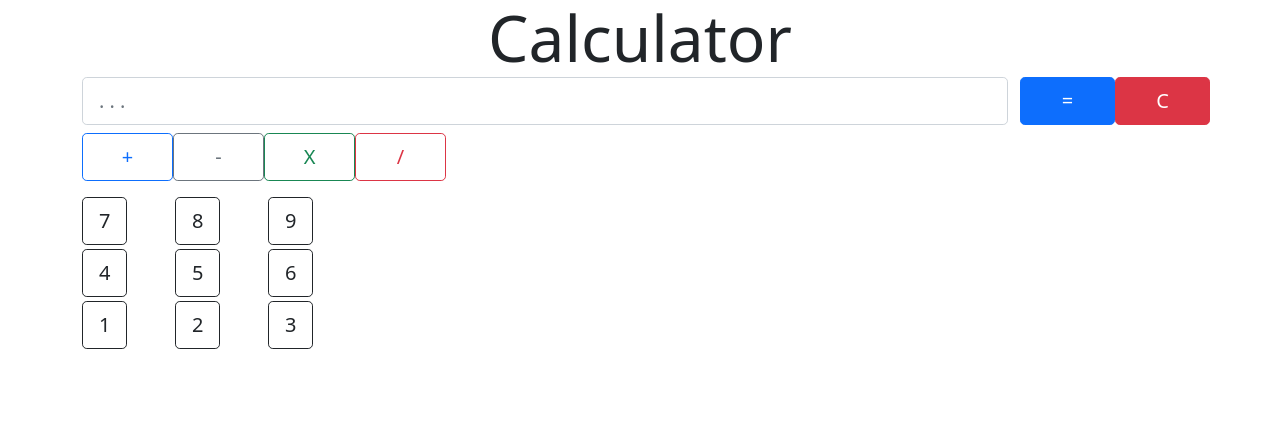
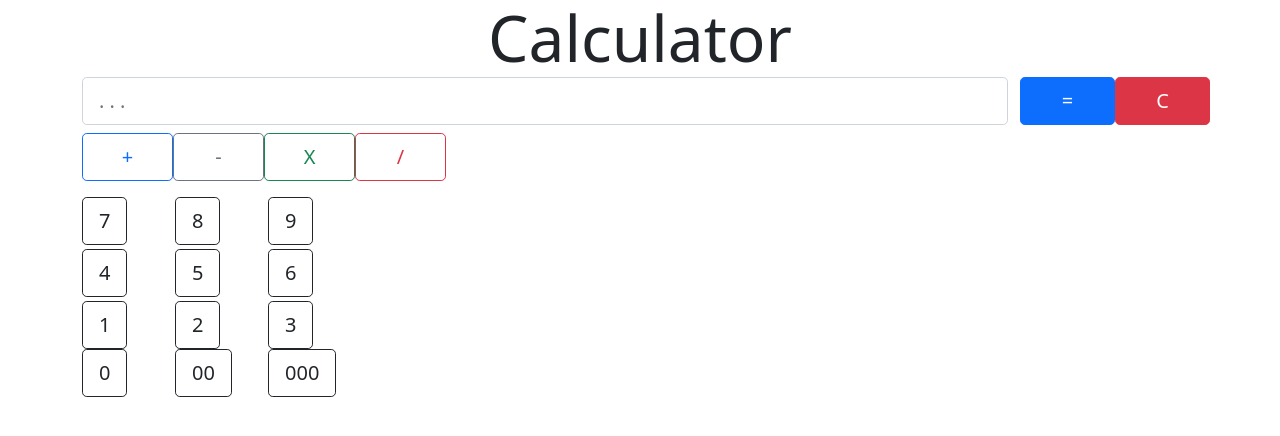
Before and after one commit to smdmori/jsCalculator, a plain HTML site: page index.html in a window 1280 px wide. Drawn offline with nearby package versions, Linux system fonts and the light colour scheme.

Commit message:
BIG UPDATE: added zero to calculator :))))

```diff
--- a/index.html
+++ b/index.html
@@ -111,6 +111,24 @@
 
             </div><!-- row -->
 
+            <div class="row">
+
+                <div class="btn-group">
+
+                    <div class="col-sm-1">
+                        <button value="0" onclick="myValue(value)" type="button" class="btn btn-lg btn-outline-dark">0</button>
+                    </div>
+
+                    <div class="col-sm-1">
+                        <button value="00" onclick="myValue(value)" type="button" class="btn btn-lg btn-outline-dark">00</button>
+                    </div>
+
+                    <div class="col-sm-1">
+                        <button value="000" onclick="myValue(value)" type="button" class="btn btn-lg btn-outline-dark">000</button>
+                    </div>
+
+                </div>
+            </div><!-- row -->
         </div><!-- End of numbers -->
     </div> <!-- End of Container -->
 
```
